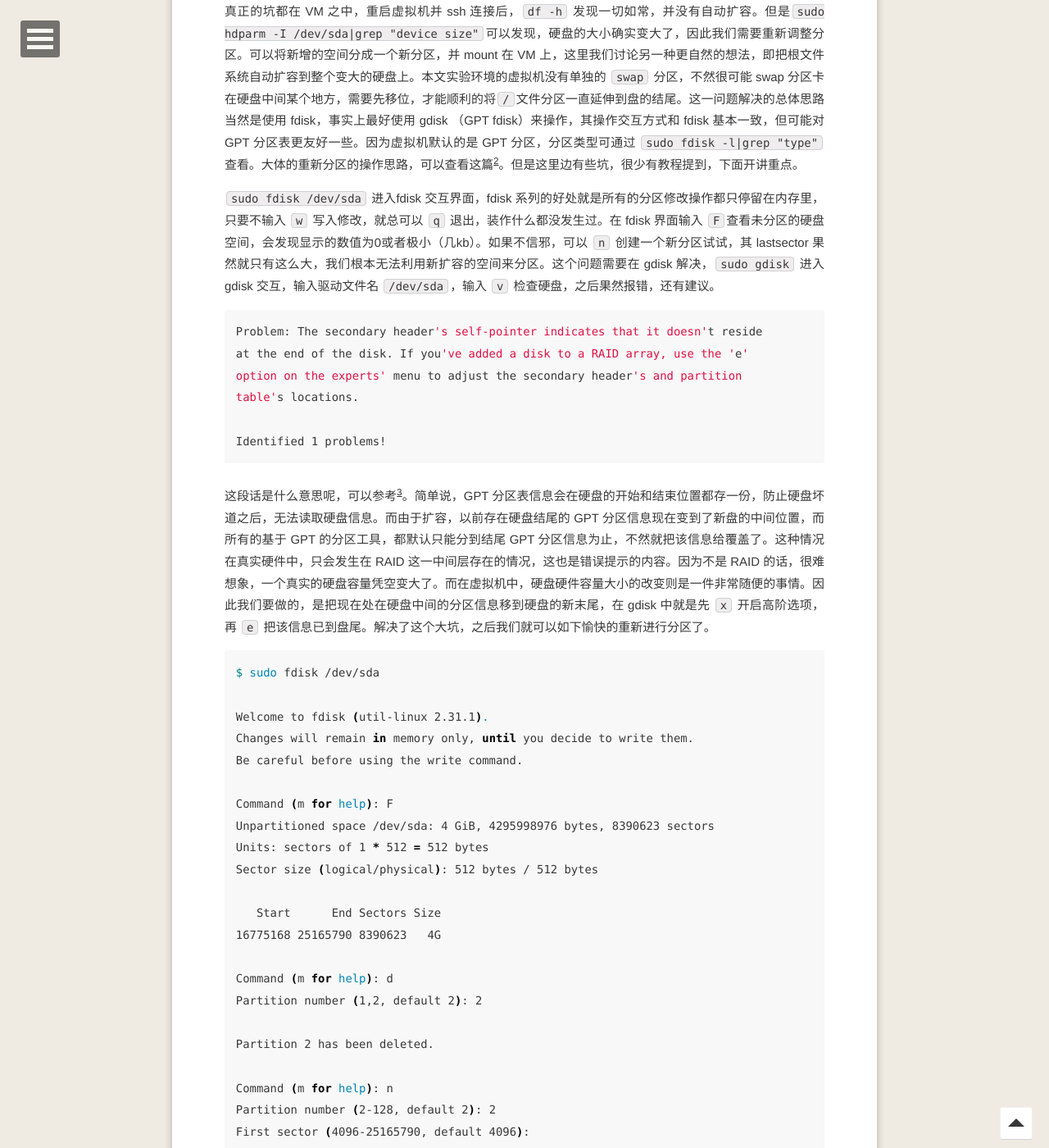
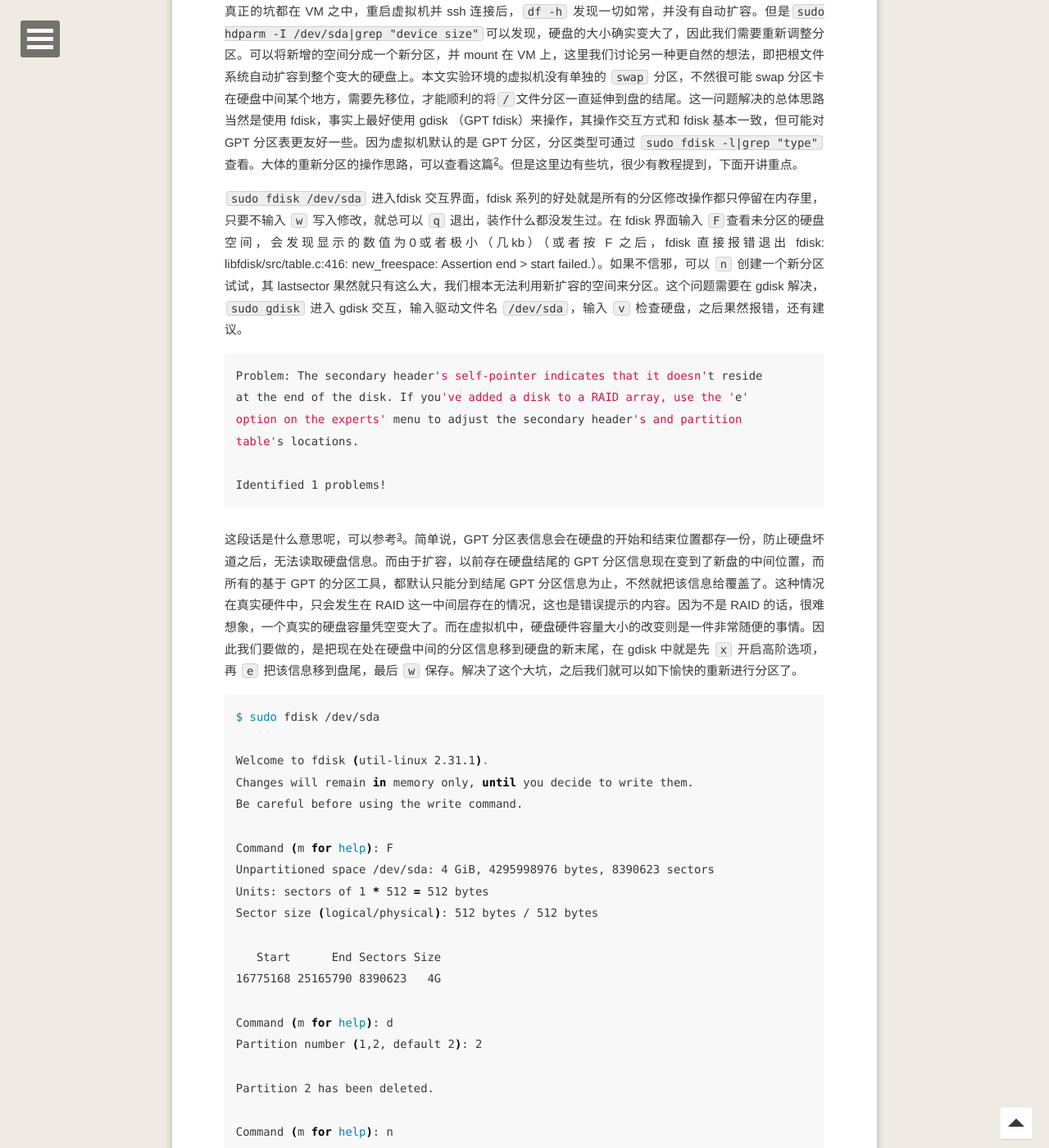
Before and after one commit to refraction-ray/refraction-ray.github.io, a Jekyll site: the page built from _posts/2019-05-02-KVM 硬盘扩容.md, in a window 1280 px wide and 1400 px high, scrolled down 1409 px. Shown: the whole window at 82% size. Built offline with Jekyll 4.4.1, drawn with Linux system fonts in a browser that asks for light colours; comment, search, counter and statistics services are not loaded.

Commit message:
correct typos in two kvm posts

````diff
--- a/_posts/2019-05-02-KVM 硬盘扩容.md
+++ b/_posts/2019-05-02-KVM 硬盘扩容.md
@@ -33,7 +33,7 @@ comments: true
 
 真正的坑都在 VM 之中，重启虚拟机并 ssh 连接后，`df -h` 发现一切如常，并没有自动扩容。但是`sudo hdparm -I /dev/sda|grep "device size"`可以发现，硬盘的大小确实变大了，因此我们需要重新调整分区。可以将新增的空间分成一个新分区，并 mount 在 VM 上，这里我们讨论另一种更自然的想法，即把根文件系统自动扩容到整个变大的硬盘上。本文实验环境的虚拟机没有单独的 `swap` 分区，不然很可能 swap 分区卡在硬盘中间某个地方，需要先移位，才能顺利的将`/`文件分区一直延伸到盘的结尾。这一问题解决的总体思路当然是使用 fdisk，事实上最好使用 gdisk （GPT fdisk）来操作，其操作交互方式和 fdisk 基本一致，但可能对 GPT 分区表更友好一些。因为虚拟机默认的是 GPT 分区，分区类型可通过 `sudo fdisk -l|grep "type"` 查看。大体的重新分区的操作思路，可以查看这篇[^fdiskresize]。但是这里边有些坑，很少有教程提到，下面开讲重点。
 
-`sudo fdisk /dev/sda` 进入fdisk 交互界面，fdisk 系列的好处就是所有的分区修改操作都只停留在内存里，只要不输入 `w` 写入修改，就总可以 `q` 退出，装作什么都没发生过。在 fdisk 界面输入 `F`查看未分区的硬盘空间，会发现显示的数值为0或者极小（几kb）。如果不信邪，可以 `n` 创建一个新分区试试，其 lastsector 果然就只有这么大，我们根本无法利用新扩容的空间来分区。这个问题需要在 gdisk 解决，`sudo gdisk` 进入 gdisk 交互，输入驱动文件名 `/dev/sda`，输入 `v` 检查硬盘，之后果然报错，还有建议。
+`sudo fdisk /dev/sda` 进入fdisk 交互界面，fdisk 系列的好处就是所有的分区修改操作都只停留在内存里，只要不输入 `w` 写入修改，就总可以 `q` 退出，装作什么都没发生过。在 fdisk 界面输入 `F`查看未分区的硬盘空间，会发现显示的数值为0或者极小（几kb）（或者按 F 之后，fdisk 直接报错退出 fdisk: libfdisk/src/table.c:416: new_freespace: Assertion end > start failed.）。如果不信邪，可以 `n` 创建一个新分区试试，其 lastsector 果然就只有这么大，我们根本无法利用新扩容的空间来分区。这个问题需要在 gdisk 解决，`sudo gdisk` 进入 gdisk 交互，输入驱动文件名 `/dev/sda`，输入 `v` 检查硬盘，之后果然报错，还有建议。
 
 ```bash
 Problem: The secondary header's self-pointer indicates that it doesn't reside
@@ -44,7 +44,7 @@ table's locations.
 Identified 1 problems!
 ```
 
-这段话是什么意思呢，可以参考[^expanddisk]。简单说，GPT 分区表信息会在硬盘的开始和结束位置都存一份，防止硬盘坏道之后，无法读取硬盘信息。而由于扩容，以前存在硬盘结尾的 GPT 分区信息现在变到了新盘的中间位置，而所有的基于 GPT 的分区工具，都默认只能分到结尾 GPT 分区信息为止，不然就把该信息给覆盖了。这种情况在真实硬件中，只会发生在 RAID 这一中间层存在的情况，这也是错误提示的内容。因为不是 RAID 的话，很难想象，一个真实的硬盘容量凭空变大了。而在虚拟机中，硬盘硬件容量大小的改变则是一件非常随便的事情。因此我们要做的，是把现在处在硬盘中间的分区信息移到硬盘的新末尾，在 gdisk 中就是先 `x` 开启高阶选项，再 `e` 把该信息已到盘尾。解决了这个大坑，之后我们就可以如下愉快的重新进行分区了。
+这段话是什么意思呢，可以参考[^expanddisk]。简单说，GPT 分区表信息会在硬盘的开始和结束位置都存一份，防止硬盘坏道之后，无法读取硬盘信息。而由于扩容，以前存在硬盘结尾的 GPT 分区信息现在变到了新盘的中间位置，而所有的基于 GPT 的分区工具，都默认只能分到结尾 GPT 分区信息为止，不然就把该信息给覆盖了。这种情况在真实硬件中，只会发生在 RAID 这一中间层存在的情况，这也是错误提示的内容。因为不是 RAID 的话，很难想象，一个真实的硬盘容量凭空变大了。而在虚拟机中，硬盘硬件容量大小的改变则是一件非常随便的事情。因此我们要做的，是把现在处在硬盘中间的分区信息移到硬盘的新末尾，在 gdisk 中就是先 `x` 开启高阶选项，再 `e` 把该信息移到盘尾，最后 `w` 保存。解决了这个大坑，之后我们就可以如下愉快的重新进行分区了。
 
 ```bash
 $ sudo fdisk /dev/sda
````
Also changed, not shown: _posts/2019-04-26-KVM 虚拟集群网络拓扑设置.md (+3 -3 lines).
